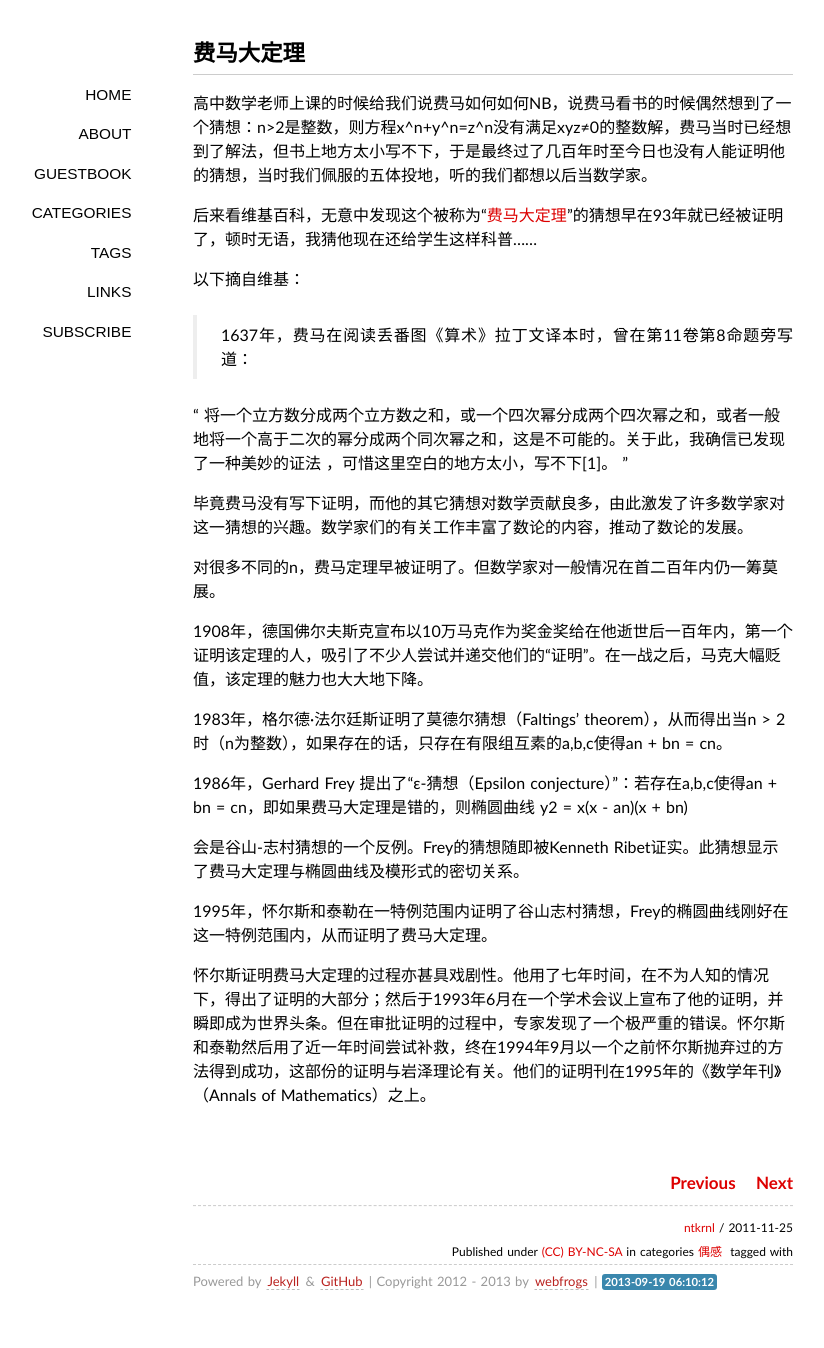
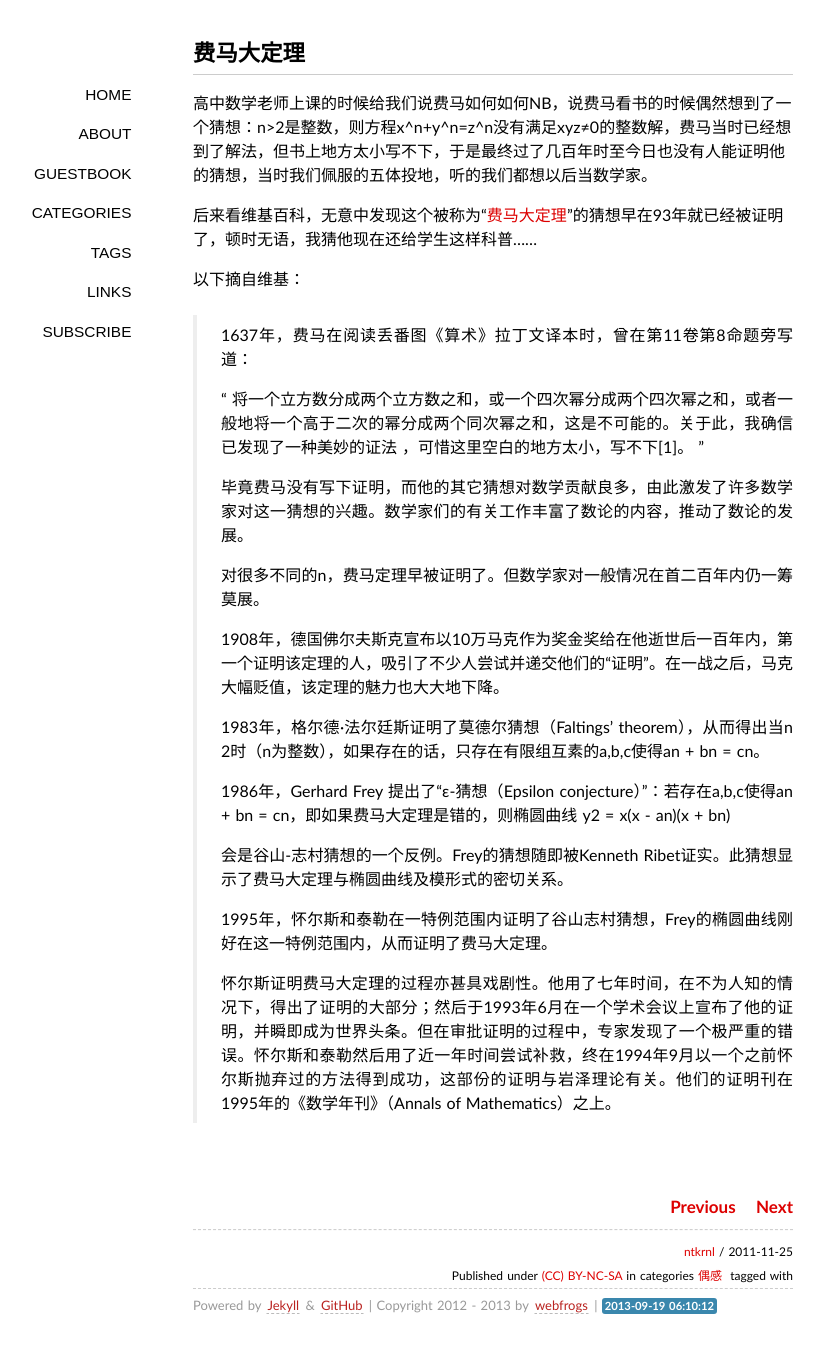
Before and after one commit to ntkrnl/ntkrnl.github.io, a Jekyll site: the page built from _posts/2011-11-25-fermats-last-theorem.markdown, in a window 1280 px wide. Shown: the whole page, without its empty margins (147-971 px from the left). Built offline with Jekyll 4.4.1, drawn with Linux system fonts in a browser that asks for light colours; some web fonts are replaced; Markdown is read by kramdown in place of the engine named in the settings; comment, search, counter and statistics services are not loaded; before the commit the page ends 1324 px from its top, so only the background shows below that.

```diff
--- a/_posts/2011-11-25-fermats-last-theorem.markdown
+++ b/_posts/2011-11-25-fermats-last-theorem.markdown
@@ -16,24 +16,24 @@ categories:
 
 以下摘自维基：
 
-
-> 1637年，费马在阅读丢番图《算术》拉丁文译本时，曾在第11卷第8命题旁写道：
-
-“ 将一个立方数分成两个立方数之和，或一个四次幂分成两个四次幂之和，或者一般地将一个高于二次的幂分成两个同次幂之和，这是不可能的。关于此，我确信已发现了一种美妙的证法 ，可惜这里空白的地方太小，写不下[1]。 ”
-
-毕竟费马没有写下证明，而他的其它猜想对数学贡献良多，由此激发了许多数学家对这一猜想的兴趣。数学家们的有关工作丰富了数论的内容，推动了数论的发展。
-
-对很多不同的n，费马定理早被证明了。但数学家对一般情况在首二百年内仍一筹莫展。
-
-1908年，德国佛尔夫斯克宣布以10万马克作为奖金奖给在他逝世后一百年内，第一个证明该定理的人，吸引了不少人尝试并递交他们的“证明”。在一战之后，马克大幅贬值，该定理的魅力也大大地下降。
-
-1983年，格尔德·法尔廷斯证明了莫德尔猜想（Faltings' theorem），从而得出当n > 2时（n为整数），如果存在的话，只存在有限组互素的a,b,c使得an + bn = cn。
-
-1986年，Gerhard Frey 提出了“ε-猜想（Epsilon conjecture）”：若存在a,b,c使得an + bn = cn，即如果费马大定理是错的，则椭圆曲线
-y2 = x(x - an)(x + bn)
-
-会是谷山-志村猜想的一个反例。Frey的猜想随即被Kenneth Ribet证实。此猜想显示了费马大定理与椭圆曲线及模形式的密切关系。
-
-1995年，怀尔斯和泰勒在一特例范围内证明了谷山志村猜想，Frey的椭圆曲线刚好在这一特例范围内，从而证明了费马大定理。
-
-怀尔斯证明费马大定理的过程亦甚具戏剧性。他用了七年时间，在不为人知的情况下，得出了证明的大部分；然后于1993年6月在一个学术会议上宣布了他的证明，并瞬即成为世界头条。但在审批证明的过程中，专家发现了一个极严重的错误。怀尔斯和泰勒然后用了近一年时间尝试补救，终在1994年9月以一个之前怀尔斯抛弃过的方法得到成功，这部份的证明与岩泽理论有关。他们的证明刊在1995年的《数学年刊》（Annals of Mathematics）之上。
+>  1637年，费马在阅读丢番图《算术》拉丁文译本时，曾在第11卷第8命题旁写道：
+>
+> “ 将一个立方数分成两个立方数之和，或一个四次幂分成两个四次幂之和，或者一般地将一个高于二次的幂分成两个同次幂之和，这是不可能的。关于此，我确信已发现了一种美妙的证法 ，可惜这里空白的地方太小，写不下[1]。 ”
+>
+> 毕竟费马没有写下证明，而他的其它猜想对数学贡献良多，由此激发了许多数学家对这一猜想的兴趣。数学家们的有关工作丰富了数论的内容，推动了数论的发展。
+>
+> 对很多不同的n，费马定理早被证明了。但数学家对一般情况在首二百年内仍一筹莫展。
+>
+> 1908年，德国佛尔夫斯克宣布以10万马克作为奖金奖给在他逝世后一百年内，第一个证明该定理的人，吸引了不少人尝试并递交他们的“证明”。在一战之后，马克大幅贬值，该定理的魅力也大大地下降。
+>
+> 1983年，格尔德·法尔廷斯证明了莫德尔猜想（Faltings' theorem），从而得出当n 2时（n为整数），如果存在的话，只存在有限组互素的a,b,c使得an + bn = cn。
+>
+> 1986年，Gerhard Frey 提出了“ε-猜想（Epsilon conjecture）”：若存在a,b,c使得an + bn = cn，即如果费马大定理是错的，则椭圆曲线
+> y2 = x(x - an)(x + bn)
+>
+> 会是谷山-志村猜想的一个反例。Frey的猜想随即被Kenneth Ribet证实。此猜想显示了费马大定理与椭圆曲线及模形式的密切关系。
+>
+> 1995年，怀尔斯和泰勒在一特例范围内证明了谷山志村猜想，Frey的椭圆曲线刚好在这一特例范围内，从而证明了费马大定理。
+>
+> 怀尔斯证明费马大定理的过程亦甚具戏剧性。他用了七年时间，在不为人知的情况下，得出了证明的大部分；然后于1993年6月在一个学术会议上宣布了他的证明，并瞬即成为世界头条。但在审批证明的过程中，专家发现了一个极严重的错误。怀尔斯和泰勒然后用了近一年时间尝试补救，终在1994年9月以一个之前怀尔斯抛弃过的方法得到成功，这部份的证明与岩泽理论有关。他们的证明刊在1995年的《数学年刊》（Annals of Mathematics）之上。
+>
```
